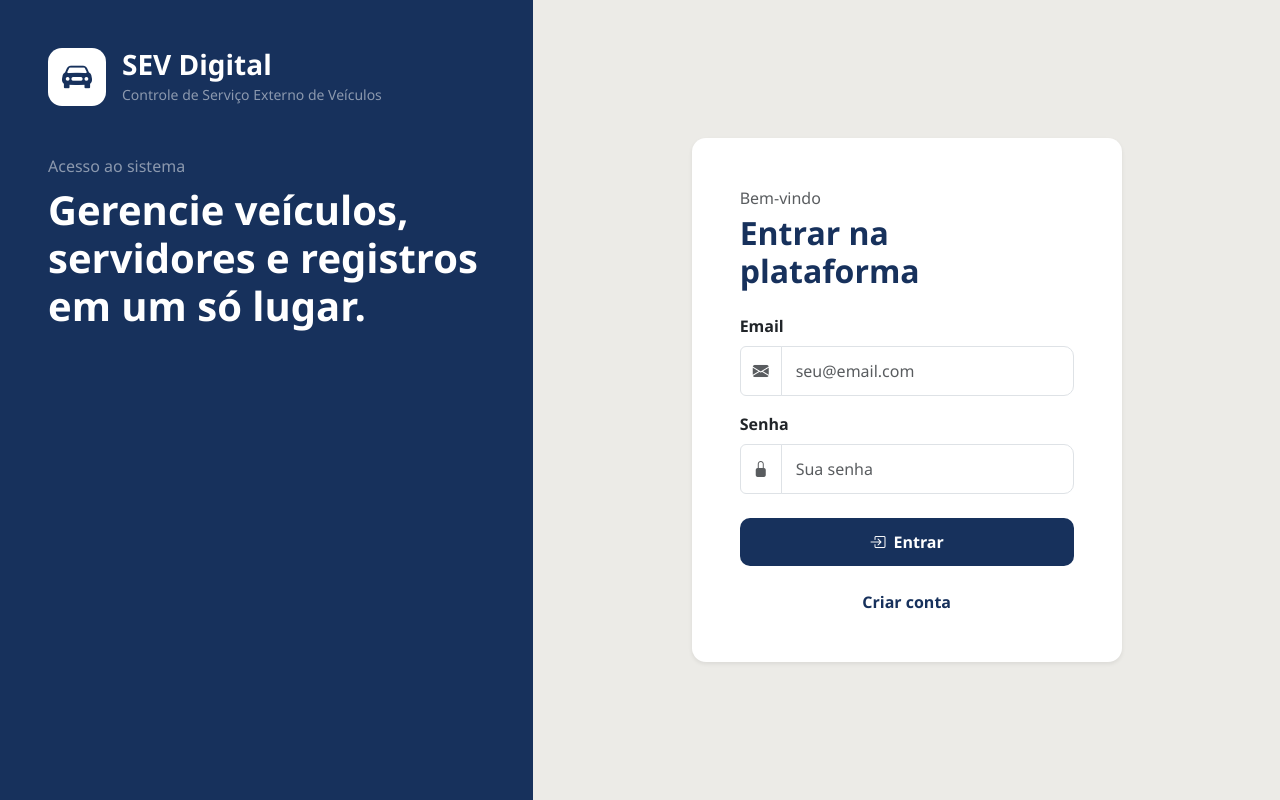
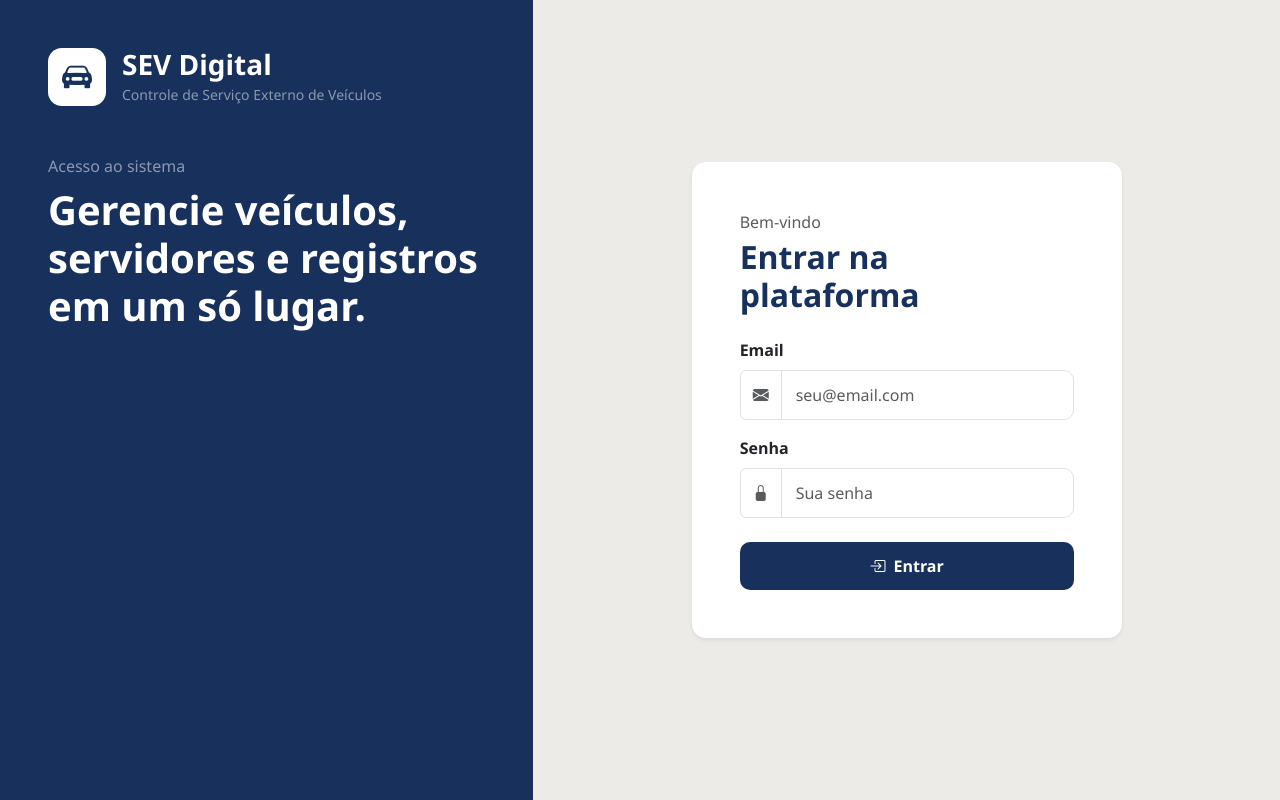
Before and after one commit to jardeloli/sev_digital, a Django app: page / in a window 1280 px wide. Run offline with Django 5.2, Linux system fonts and the light colour scheme.

Commit message:
refactor: retira o link para acessar área de cadastro de usuário

```diff
--- a/app/templates/login.html
+++ b/app/templates/login.html
@@ -76,10 +76,6 @@
                         {% for message in messages %}
                             <div class="alert alert-danger mt-3 mb-0">{{ message }}</div>
                         {% endfor %}
-
-                        <div class="text-center mt-4">
-                            <a class="auth-link" href="/servidor/novo/">Criar conta</a>
-                        </div>
                     </div>
                 </div>
             </div>
```
